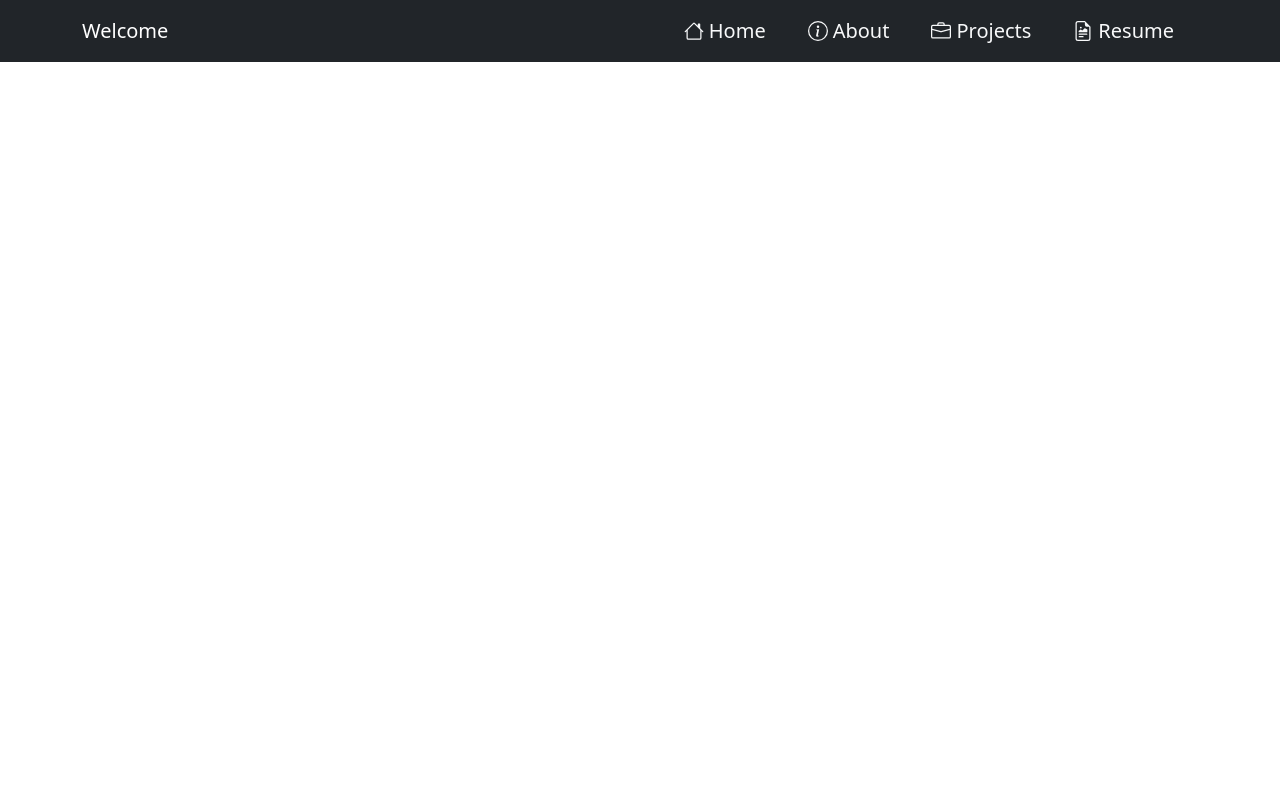
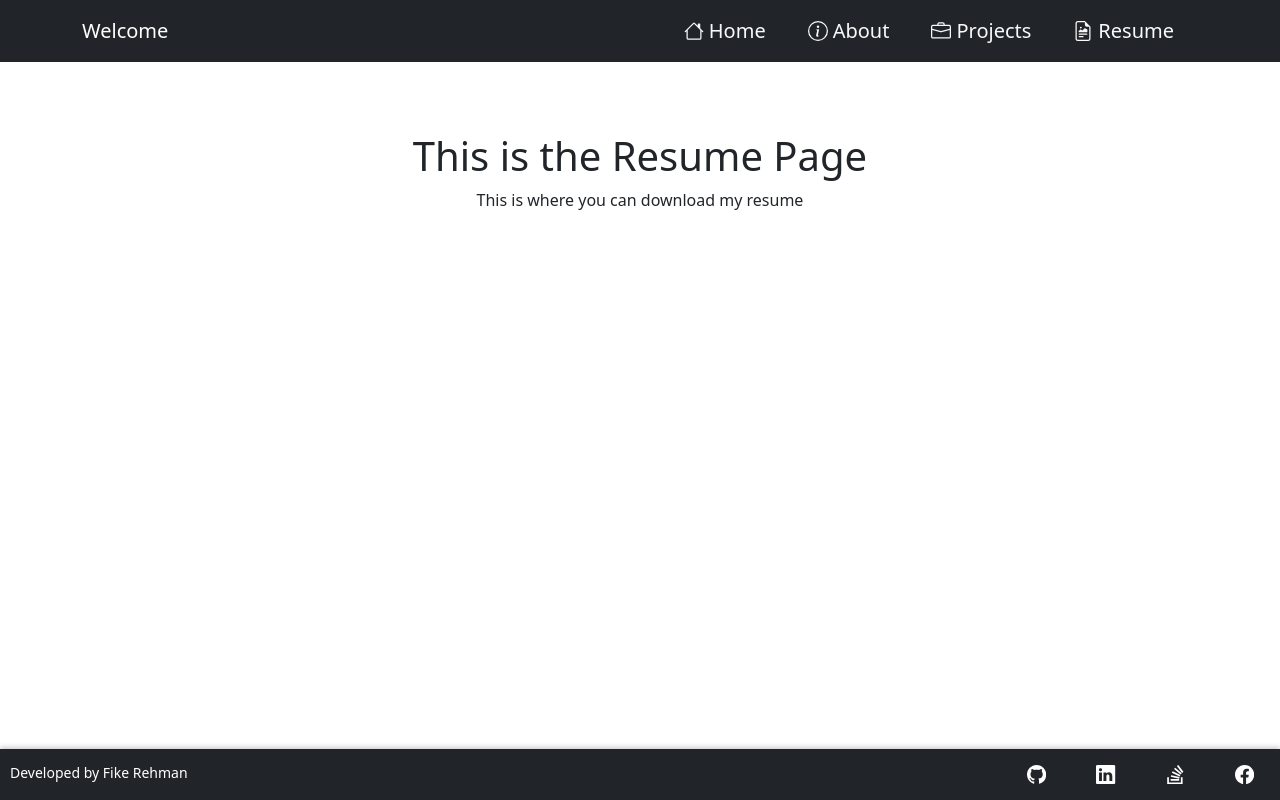
Before and after one commit to Fike-Rehman/foxtrotfolio, a React (Vite) app: page /foxtrotfolio/resume in a window 1280 px wide. Built offline with nearby package versions, Linux system fonts and the light colour scheme.

Commit message:
added footer bar

```diff
--- a/src/App.tsx
+++ b/src/App.tsx
@@ -6,11 +6,12 @@ import Projects from './Components/3Projects/Projects'
 import Resume from './Components/4Resume/Resume'
 import './App.css'
 import React from 'react'
+import FooterBar from './Components/FooterBar/FooterBar'
 
 
 const App: React.FC = () => {
   return (
-    <Router>
+    <Router basename='/foxtrotfolio'>
       <NavigationBar />
       <Routes>
         <Route path="/" element={<Home />} />
@@ -18,6 +19,7 @@ const App: React.FC = () => {
         <Route path="/projects" element={<Projects />} />
         <Route path="/resume" element={<Resume />} />
       </Routes>
+      <FooterBar />
     </Router>
   )
 }
--- /dev/null
+++ b/src/Components/FooterBar/FooterBar.css
@@ -0,0 +1,45 @@
+.custom-footer {
+    box-shadow: 0 -2px 5px rgba(0, 0, 0, 0.2);
+    padding: 0.5rem 0;
+    position: fixed;
+    bottom: 0;
+    width: 100%;
+    z-index: 1000;
+}
+
+.footer-brand {
+    flex: 1;
+    font-size: 0.875rem;
+    text-align: left;
+    margin-left: 10px;
+}
+
+.footer-copyright {
+    flex: 2;
+    text-align: center;
+    font-size: 0.875rem;
+    color: #ccc;
+}
+
+.footer-links {
+    display: flex;
+    justify-content: flex-end;
+    gap: 1rem;
+    margin-right: 10px;
+}
+
+.footer-link {
+    color: #ffffff;
+    font-size: 1rem;
+    transition: transform 0.3s ease-in-out;
+}
+
+.footer-link:hover {
+    color: #f8f9fa;
+    transform: scale(1.1);
+}
+
+.footer-icon {
+    margin-right: 0.5rem;
+    font-size: 1.2rem;
+}
--- /dev/null
+++ b/src/Components/FooterBar/FooterBar.tsx
@@ -0,0 +1,60 @@
+import React from "react";
+import { Navbar, Nav } from "react-bootstrap";
+import { BsGithub, BsLinkedin, BsTwitter, BsGlobe, BsStackOverflow, BsFacebook } from "react-icons/bs";
+import "./FooterBar.css";
+
+const FooterBar: React.FC = () => {
+    return (
+        <Navbar bg="dark" variant="dark" fixed="bottom" className="custom-footer">
+            <Navbar.Collapse className="w-100">
+                <Nav className="d-flex justify-content-between w-100">
+                    <Navbar.Brand href="#home" className="footer-brand d-none d-lg-block">
+                        Developed by Fike Rehman
+                    </Navbar.Brand>
+
+                    {/* Centered SiteMap link
+                    <div className="footer-copyright">
+                        TODO: sitemap link goes here
+                    </div> */}
+
+                    <Nav className="footer-links">
+                        <Nav.Link
+                            href="https://github.com/Fike-Rehman"
+                            target="_blank"
+                            rel="noopener noreferrer"
+                            className="footer-link"
+                        >
+                            <BsGithub className="footer-icon" />
+                        </Nav.Link>
+                        <Nav.Link
+                            href="https://www.linkedin.com/in/frehman/"
+                            target="_blank"
+                            rel="noopener noreferrer"
+                            className="footer-link"
+                        >
+                            <BsLinkedin className="footer-icon" />
+                        </Nav.Link>
+                        <Nav.Link
+                            href="https://stackoverflow.com/users/586500/fike-rehman"
+                            target="_blank"
+                            rel="noopener noreferrer"
+                            className="footer-link"
+                        >
+                            <BsStackOverflow className="footer-icon" />
+                        </Nav.Link>
+                        <Nav.Link
+                            href="https://www.facebook.com/fike.rehman/"
+                            target="_blank"
+                            rel="noopener noreferrer"
+                            className="footer-link"
+                        >
+                            <BsFacebook className="footer-icon" />
+                        </Nav.Link>
+                    </Nav>
+                </Nav>
+            </Navbar.Collapse>
+        </Navbar>
+    );
+};
+
+export default FooterBar;
```
